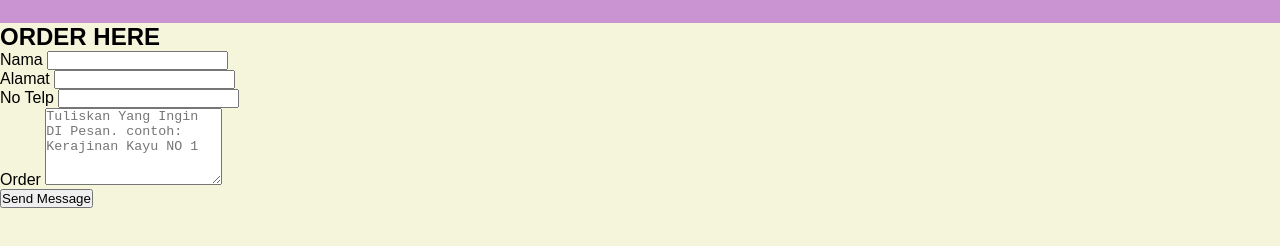
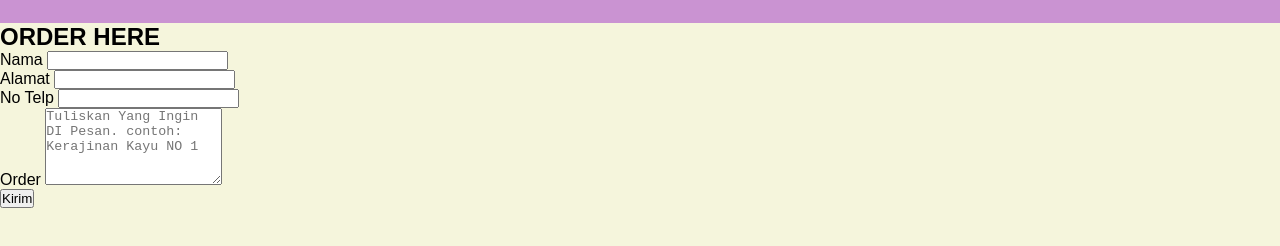
Before and after one commit to Rioadityapratama/UTS-Pemrograman-Webs, a plain HTML site: page Pembelian.html in a window 1280 px wide. Shown: the part 102-348 px from the top of the page. Drawn offline with Linux system fonts and the light colour scheme.

```diff
--- a/Pembelian.html
+++ b/Pembelian.html
@@ -43,7 +43,7 @@
             <textarea name="" id="" rows="5" placeholder="Tuliskan Yang Ingin DI Pesan. contoh: Kerajinan Kayu NO 1"></textarea>
           </div>
           <div class="form-group">
-            <button type="submit" class="submit">Send Message</button>
+            <button type="submit" class="submit">Kirim</button>
           </div>
         </form>
       </div>
```
